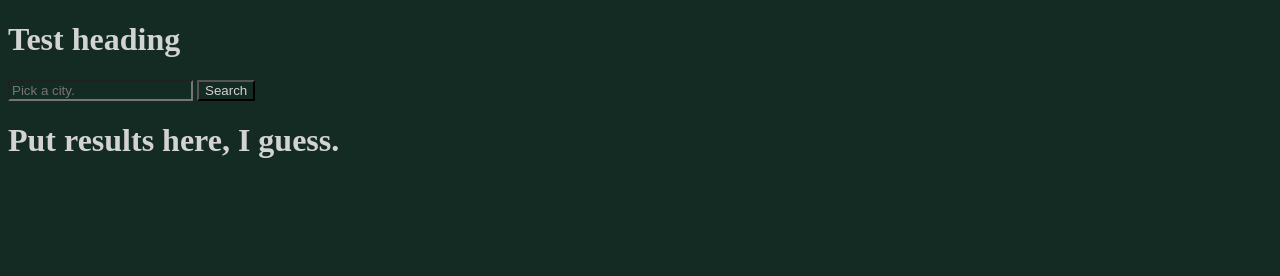
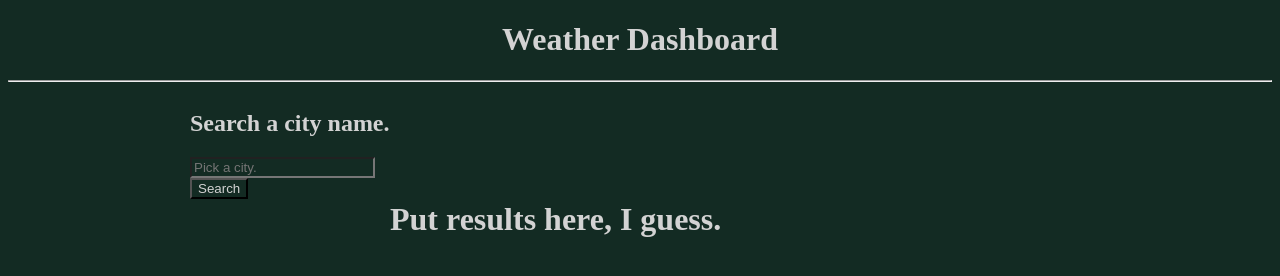
Before and after one commit to digidoor/weather-dashboard, a plain HTML site: page index.html in a window 1280 px wide. Drawn offline with nearby package versions, Linux system fonts and the light colour scheme.

Commit message:
css is driving me crazy

```diff
--- a/index.html
+++ b/index.html
@@ -10,16 +10,22 @@
   </head>
 
   <body>
-    <h1>Test heading</h1>
+    <header style="text-align: center;"><h1>Weather Dashboard</h1></header>
+    <hr>
+    <div id="container">
+      <aside class="left">
         <div id="userDiv">
+          <h1>Search a city name.</h1>
           <form id="userForm">
             <input type="text" placeholder="Pick a city." id="userText" />
             <button id="searchButton">Search</button>
           </form>
         </div>
+      </aside>
 
-    <div id="outputDiv">
+      <div id="outputDiv" style="display: inline;" class="right">
           <h1>Put results here, I guess.</h1>
+      </div>
     </div>
   </body>
 
--- a/style.css
+++ b/style.css
@@ -3,3 +3,22 @@
     background-color: rgb(19, 43, 35);
     color: lightgray;
 }
+
+#container
+{
+    width: 900px;
+    margin: 0 auto;
+}
+
+.left
+{
+    width: 200px;
+    float: left;
+}
+
+.right
+{
+    float: left;
+    margin-top: 90px;
+    color: red;
+}
```
Lines whose indentation alone changed are shown as unchanged.
